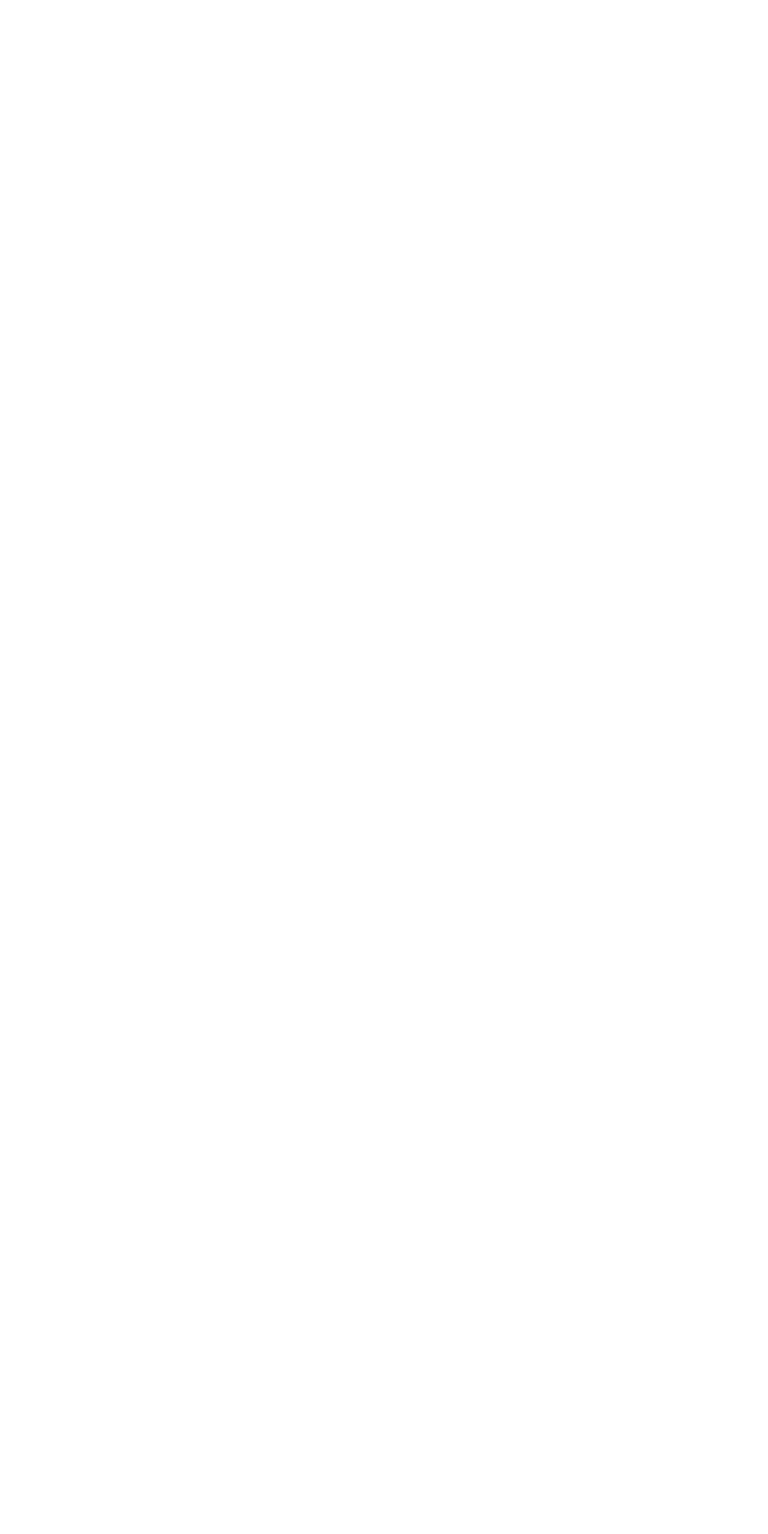
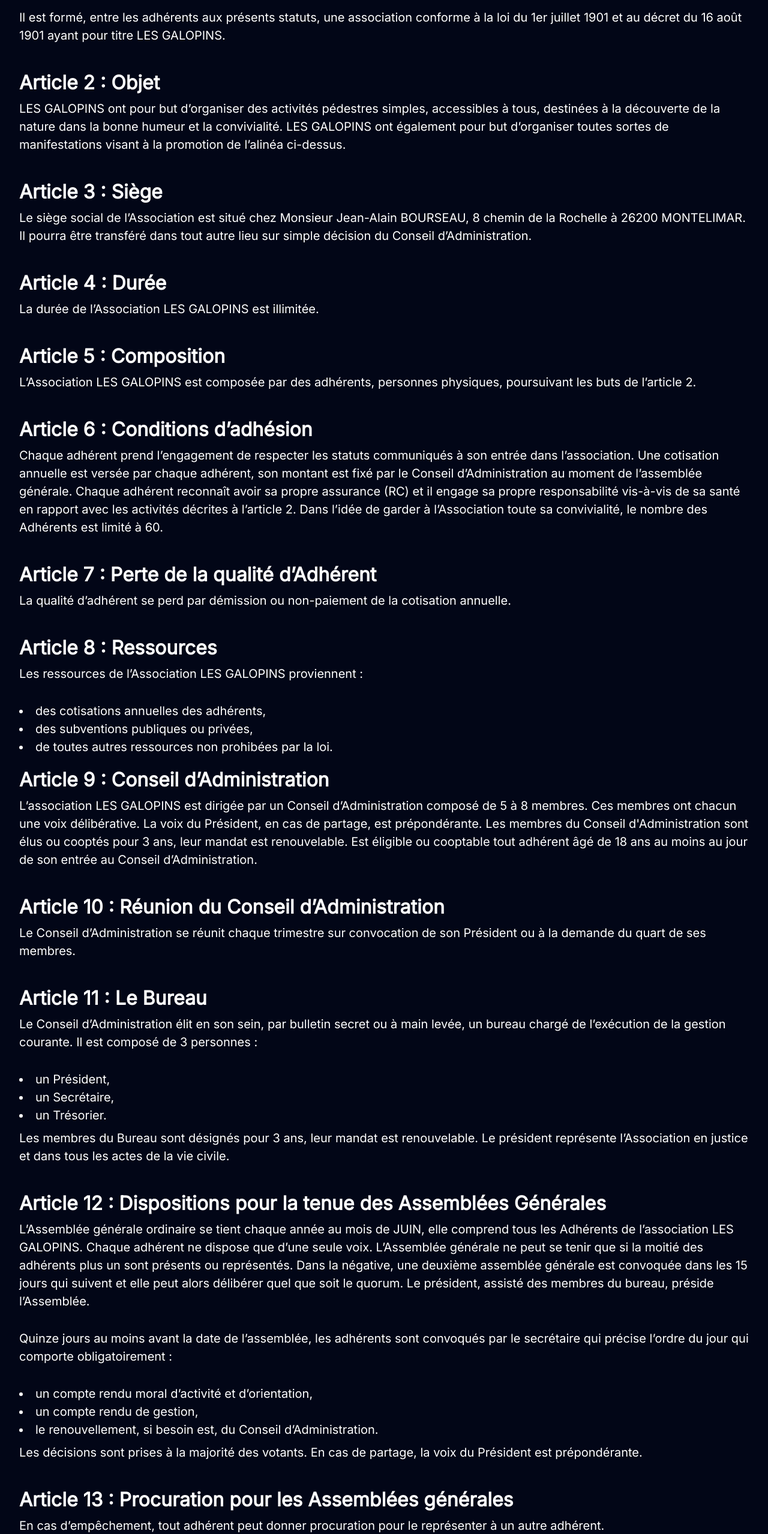
Before and after one commit to SebastienLaurentt/Galopins, a Vue app: page /mentions in a window 1280 px wide. Before the commit this address had no page. Shown: the part 212-2769 px from the top of the page at 60% size. Before the commit the page ends 800 px from the top, so only its background shows below. Built offline with nearby package versions, Linux system fonts and the light colour scheme.

Commit message:
add mentions section and link in club to move in

```diff
--- a/src/App.tsx
+++ b/src/App.tsx
@@ -11,6 +11,7 @@
 import AccountNewsAdd from './sections/Account/AccountNewsAdd';
 import AccountRandoAdd from './sections/Account/AccountRandoAdd';
 import AccountProgAdd from './sections/Account/AccountProgAdd';
+import Mentions from './sections/Mentions';
 
 const App = () => {
   const { isLogged, login  }  = useAuth();
@@ -27,6 +28,7 @@
   return (
     <Routes>
       <Route path="/" element={<MainPage />} />
+      <Route path="/mentions" element={<Mentions />} />
       <Route path="/auth/login" element={<Login />} />
       <Route
             path="/account"
--- a/src/sections/Club.tsx
+++ b/src/sections/Club.tsx
@@ -8,15 +8,19 @@
 import ParcoursCard from '../components/ClubCard';
 import ScrollTop from '../components/ScrollTop';
 
+
 function Club() {
   const [ref, inView] = useInView({
     triggerOnce: true, // L'animation ne se déclenche qu'une seule fois
   });
 
+
   const liVariants = {
     hidden: { opacity: 0, y: 20 },
     visible: { opacity: 1, y: 0 },
   };
+
+
 
   return (
     <Section
@@ -30,7 +34,12 @@
         <AiFillHome className="icon" />
       </SectionHeader>
       <p className='px-4 md:px-20 wideScreen'>
-        Notre club est une association à but non lucratif régie par la loi de 1901. Des randonnées sont proposées le{' '}
+        Notre club est une association à but non lucratif régie par la loi de 1901 (
+      <a href="mentions" className='italic text-green-600 underline md:hover:font-bold' >
+        voir les status des Galopins
+      </a>
+
+        ). Des randonnées sont proposées le{' '}
         <strong>Lundi après-midi</strong> et le <strong>Vendredi</strong> à la journée. Le Lundi,{' '}
         <strong>deux niveaux de difficultés</strong> sont possibles:
       </p>
--- /dev/null
+++ b/src/sections/Mentions.tsx
@@ -0,0 +1,114 @@
+import { Link } from "react-router-dom";
+
+function Mentions() {
+
+  return (
+    <div className="bg-slate-950 flex flex-col justify-center p-4 md:p-8">
+        <Link to="/" className="text-white text-sm md:text-lg md:hover:font-bold ">
+            Retour à la page d'accueil
+        </Link>
+        <h2 className="text-2xl md:text-3xl text-center mb-4 mt-4">Statuts de l'association "Les Galopins" au 1/09/2004</h2>
+        <h4 className="mentionsH4">Article 1 : Constitution et dénomination</h4>
+        <p>
+        Il est formé, entre les adhérents aux présents statuts, une association conforme à la loi du 1er juillet 1901 et au décret du 16 août 1901 ayant pour titre LES GALOPINS.
+        </p>
+
+        <h4 className="mentionsH4">Article 2 : Objet</h4>
+        <p>
+        LES GALOPINS ont pour but d’organiser des activités pédestres simples, accessibles à tous, destinées à la découverte de la nature dans la bonne humeur et la convivialité.
+        LES GALOPINS ont également pour but d’organiser toutes sortes de manifestations visant à la promotion de l’alinéa ci-dessus.
+        </p>
+
+        <h4 className="mentionsH4">Article 3 : Siège</h4>
+        <p>
+        Le siège social de l’Association est situé chez Monsieur Jean-Alain BOURSEAU, 8 chemin de la Rochelle à 26200 MONTELIMAR. Il pourra être transféré dans tout autre lieu sur simple décision du Conseil d’Administration.
+        </p>
+
+        <h4 className="mentionsH4">Article 4 : Durée</h4>
+        <p>
+        La durée de l’Association LES GALOPINS est illimitée.
+        </p>
+
+        <h4 className="mentionsH4">Article 5 : Composition</h4>
+        <p>
+        L’Association LES GALOPINS est composée par des adhérents, personnes physiques, poursuivant les buts de l’article 2.
+        </p>
+
+        <h4 className="mentionsH4">Article 6 : Conditions d’adhésion</h4>
+        <p>
+        Chaque adhérent prend l’engagement de respecter les statuts communiqués à son entrée dans l’association. Une cotisation annuelle est versée par chaque adhérent, son montant est fixé par le Conseil d’Administration au moment de l’assemblée générale.
+        Chaque adhérent reconnaît avoir sa propre assurance (RC) et il engage sa propre responsabilité vis-à-vis de sa santé en rapport avec les activités décrites à l’article 2.
+        Dans l’idée de garder à l’Association toute sa convivialité, le nombre des Adhérents est limité à 60.
+        </p>
+
+        <h4 className="mentionsH4">Article 7 : Perte de la qualité d’Adhérent</h4>
+        <p>
+        La qualité d’adhérent se perd par démission ou non-paiement de la cotisation annuelle.
+        </p>
+
+        <h4 className="mentionsH4">Article 8 : Ressources</h4>
+        <p>
+        Les ressources de l’Association LES GALOPINS proviennent :
+        </p>
+        <ul className="mentionsUl">
+            <li>des cotisations annuelles des adhérents,</li>
+            <li>des subventions publiques ou privées,</li>
+            <li>de toutes autres ressources non prohibées par la loi.</li>
+        </ul>
+
+        <h4 className="mentionsH4">Article 9 : Conseil d’Administration</h4>
+        <p>
+        L’association LES GALOPINS est dirigée par un Conseil d’Administration composé de 5 à 8 membres. Ces membres ont chacun une voix délibérative. La voix du Président, en cas de partage, est prépondérante. Les membres du Conseil d'Administration sont élus ou cooptés pour 3 ans, leur mandat est renouvelable.
+        Est éligible ou cooptable tout adhérent âgé de 18 ans au moins au jour de son entrée au Conseil d’Administration.
+        </p>
+
+        <h4 className="mentionsH4">Article 10 : Réunion du Conseil d’Administration</h4>
+        <p>
+        Le Conseil d’Administration se réunit chaque trimestre sur convocation de son Président ou à la demande du quart de ses membres.
+        </p>
+
+        <h4 className="mentionsH4">Article 11 : Le Bureau</h4>
+        <p>
+        Le Conseil d’Administration élit en son sein, par bulletin secret ou à main levée, un bureau chargé de l’exécution de la gestion courante. Il est composé de 3 personnes :
+        </p>
+        <ul className="mentionsUl">
+            <li>un Président,</li>
+            <li>un Secrétaire,</li>
+            <li>un Trésorier.</li>
+        </ul>
+        <p>
+        Les membres du Bureau sont désignés pour 3 ans, leur mandat est renouvelable.
+        Le président représente l’Association en justice et dans tous les actes de la vie civile.
+        </p>
+
+        <h4 className="mentionsH4">Article 12 : Dispositions pour la tenue des Assemblées Générales</h4>
+        <p>
+        L’Assemblée générale ordinaire se tient chaque année au mois de JUIN, elle comprend tous les Adhérents de l’association LES GALOPINS. Chaque adhérent ne dispose que d’une seule voix. L’Assemblée générale ne peut se tenir que si la moitié des adhérents plus un sont présents ou représentés. Dans la négative, une deuxième assemblée générale est convoquée dans les 15 jours qui suivent et elle peut alors délibérer quel que soit le quorum.
+        Le président, assisté des membres du bureau, préside l’Assemblée.
+        </p>
+        <p>
+        Quinze jours au moins avant la date de l’assemblée, les adhérents sont convoqués par le secrétaire qui précise l’ordre du jour qui comporte obligatoirement :
+        </p>
+        <ul className="mentionsUl">
+            <li>un compte rendu moral d’activité et d’orientation,</li>
+            <li>un compte rendu de gestion,</li>
+            <li>le renouvellement, si besoin est, du Conseil d’Administration.</li>
+        </ul>
+        <p>
+        Les décisions sont prises à la majorité des votants. En cas de partage, la voix du Président est prépondérante.
+        </p>
+
+        <h4 className="mentionsH4">Article 13 : Procuration pour les Assemblées générales</h4>
+        <p>
+        En cas d’empêchement, tout adhérent peut donner procuration pour le représenter à un autre adhérent.
+        </p>
+
+        <h4 className="mentionsH4">Article 14 : Dissolution</h4>
+        <p>
+        En cas de dissolution demandée par au moins les deux tiers des adhérents présents à l’Assemblée Générale extraordinaire, un ou plusieurs liquidateurs sont nommés par celle-ci et l’actif, s’il y a lieu, est dévolu conformément à la loi du 1er juillet 1901 et au décret du 16 Août 1901.
+        </p>
+    </div>
+  );
+}
+
+export default Mentions;
--- a/src/styles/index.css
+++ b/src/styles/index.css
@@ -78,15 +78,6 @@
 }
 
 /* Images styles */
-/* .image-gallery-content .image-gallery-slide .image-gallery-image {
-  max-height: calc(20vh);
-}
-
-@media (min-width: 768px) {
-  .image-gallery-content .image-gallery-slide .image-gallery-image {
-    max-height: calc(40vh);
-  }
-} */
 
 @media (min-width: 1024px) {
   .image-gallery-content .image-gallery-slide .image-gallery-image {
@@ -166,3 +157,13 @@
     padding:100px;
   }
 }
+
+/* Mentions Title */
+
+.mentionsH4 {
+  @apply mb-1 mt-2 font-bold
+}
+
+.mentionsUl {
+  @apply list-disc list-inside text-sm md:text-lg mb-2
+}
```
